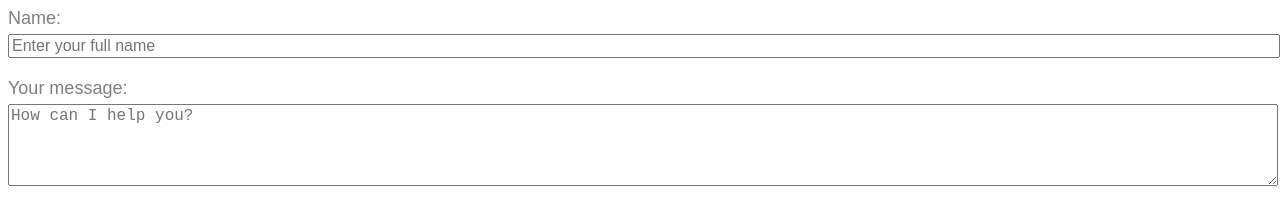
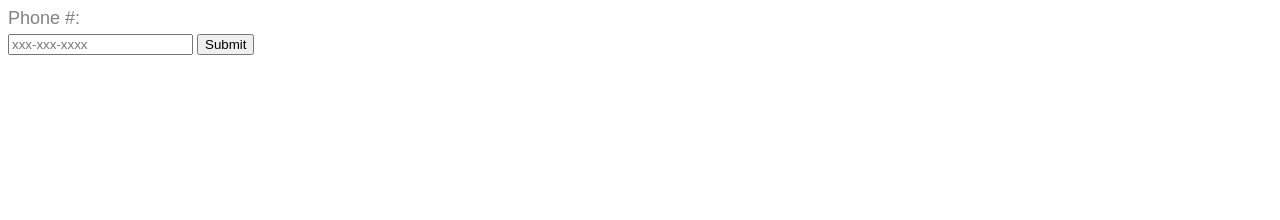
Before and after one commit to RhondaCodes/html-form-demo, a plain HTML site: page index.html in a window 1280 px wide. Drawn offline with Linux system fonts and the light colour scheme.

Commit message:
patterns demo

```diff
--- a/index.html
+++ b/index.html
@@ -3,17 +3,16 @@
   <head>
     <meta charset="utf-8">
     <meta name="viewport" content="width=device-width">
-    <title>Form: Placeholder</title>
+    <title>Form: Patterns</title>
     <link href="style.css" rel="stylesheet" type="text/css" />
   </head>
   <body>
 
-   <form>
-    <label for="username">Name:</label>
-    <input id="username" type="text" name="name" placeholder="Enter your full name">
-
-    <label for="form-message">Your message:</label>
-    <textarea id="form-message" name="message" placeholder="How can I help you?"></textarea>
+<form>
+    <label for="phonenum">Phone #:</label>
+    <input id="phonenum" type="text" name="phone"
+     pattern="\d{3}[\-]\d{3}[\-]\d{4}" placeholder="xxx-xxx-xxxx"/>
+       <button type="submit">Submit</button>
 </form>
   </body>
 </html>
--- a/style.css
+++ b/style.css
@@ -6,14 +6,6 @@ form label {
   font-family: arial;
 }
 
-  form input[type=text],
-  form textarea  {
-    color: #000;
+form input[type="password"] {
   font-size: 16px;
-    margin-bottom: 20px;
-    width: 100%;
 }
-
-  form textarea {
-    height: 4.75rem;
-  }
```
Lines whose indentation alone changed are shown as unchanged.
